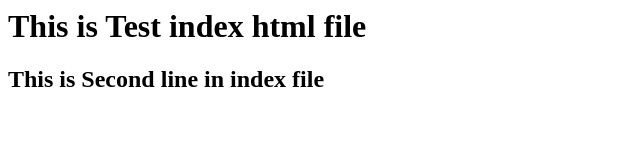
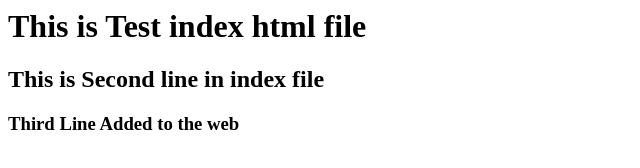
Before and after one commit to monishkoli/Shell, a plain HTML site: page index.html in a window 1280 px wide. Shown: the whole page, without its empty margins (0-640 px from the left). Drawn offline with Linux system fonts and the light colour scheme.

Commit message:
Updated index.html v3.0

```diff
--- a/index.html
+++ b/index.html
@@ -1,2 +1,3 @@
 <h1>This is Test index html file </h1>
 <h2>This is Second line in index file </h2>
+<h3>Third Line Added to the web </h3>
```
